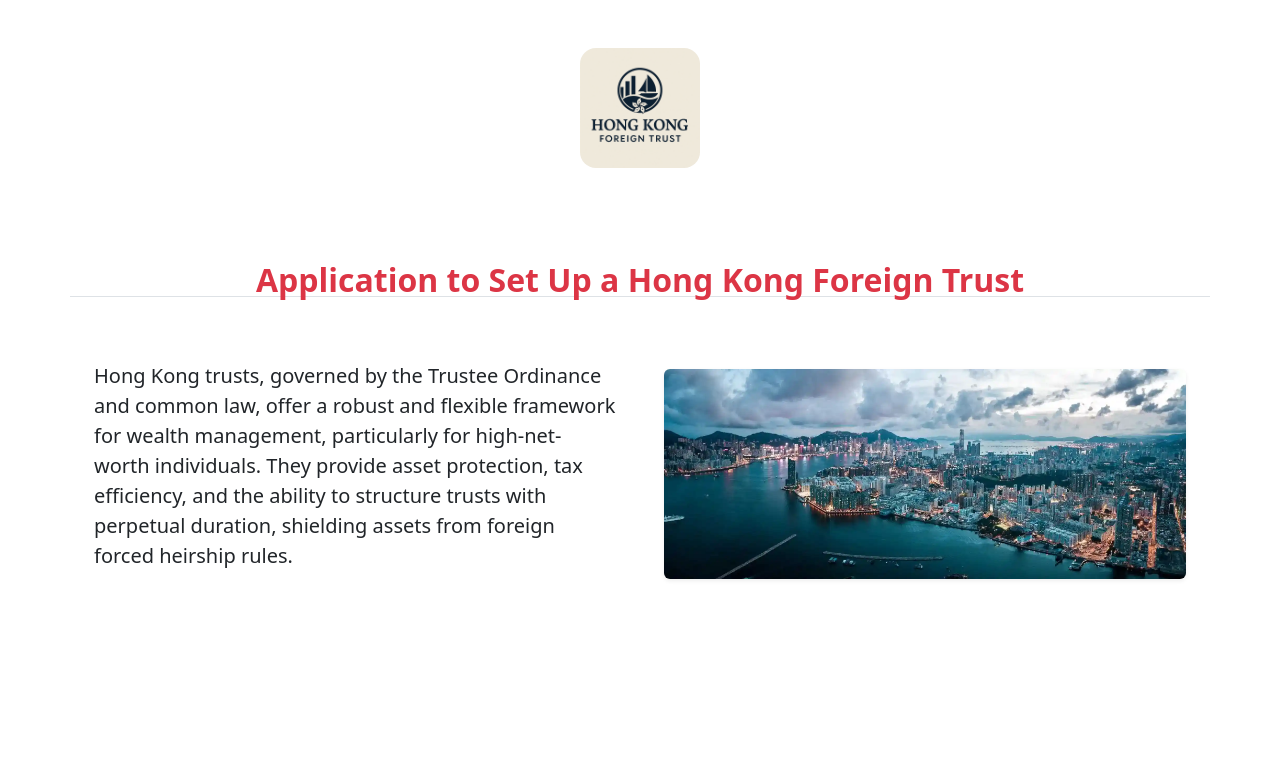
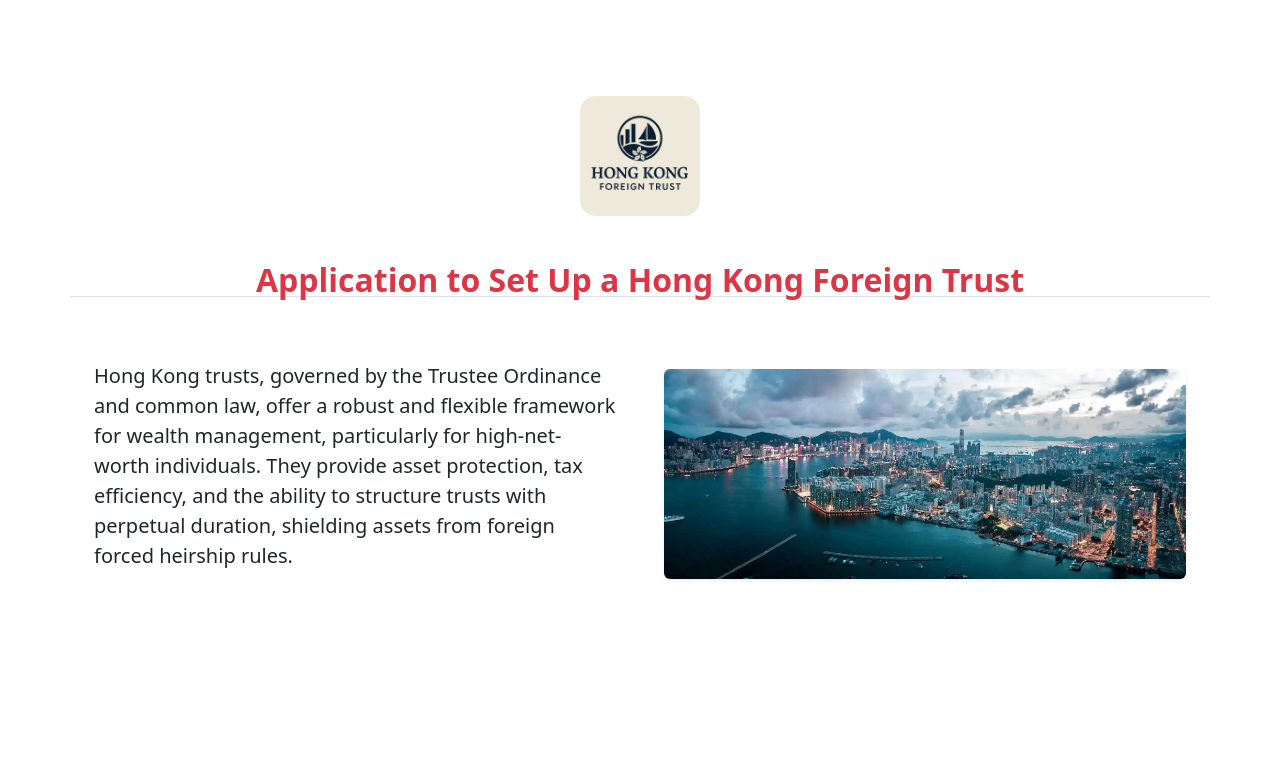
Before and after one commit to WhitelightningDev/hongkongtrust, an Angular app: page / in a window 1280 px wide. Shown: the top 782 px of the page. Built offline with nearby package versions, Linux system fonts and the light colour scheme.

Commit message:
`Revert and re-add Hong Kong logo image in welcomepage.html`

```diff
--- a/src/app/pages/welcomepage/welcomepage.html
+++ b/src/app/pages/welcomepage/welcomepage.html
@@ -1,9 +1,10 @@
-<div class="d-flex justify-content-center align-items-center mt-5">
-  <img class="rounded-4" src="hongkonglogo.png" width="120px" alt="Hong Kong Logo">
-</div>
+
 
 <!-- Hero Banner Section -->
 <div class="container col-xxl-8 px-4 py-5">
+  <div class="d-flex justify-content-center align-items-center mt-5">
+  <img class="rounded-4" src="hongkonglogo.png" width="120px" alt="Hong Kong Logo">
+</div>
   <div class="row flex-lg-row-reverse align-items-center g-5 py-5">
     <h2 class="fw-bold text-danger text-center border-bottom lh-1 mb-3">Application to Set Up a Hong Kong Foreign Trust</h2>
     <div class="col-10 col-sm-8 col-lg-6">
```
